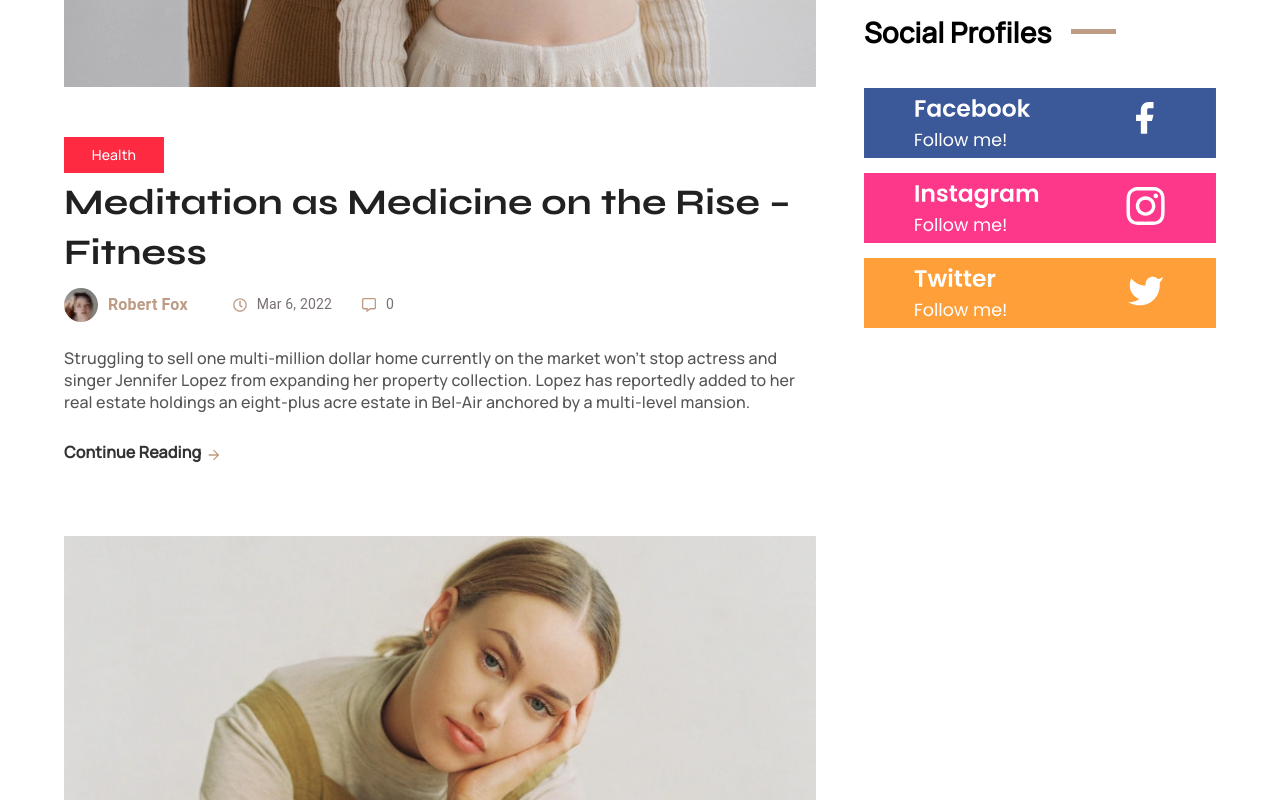
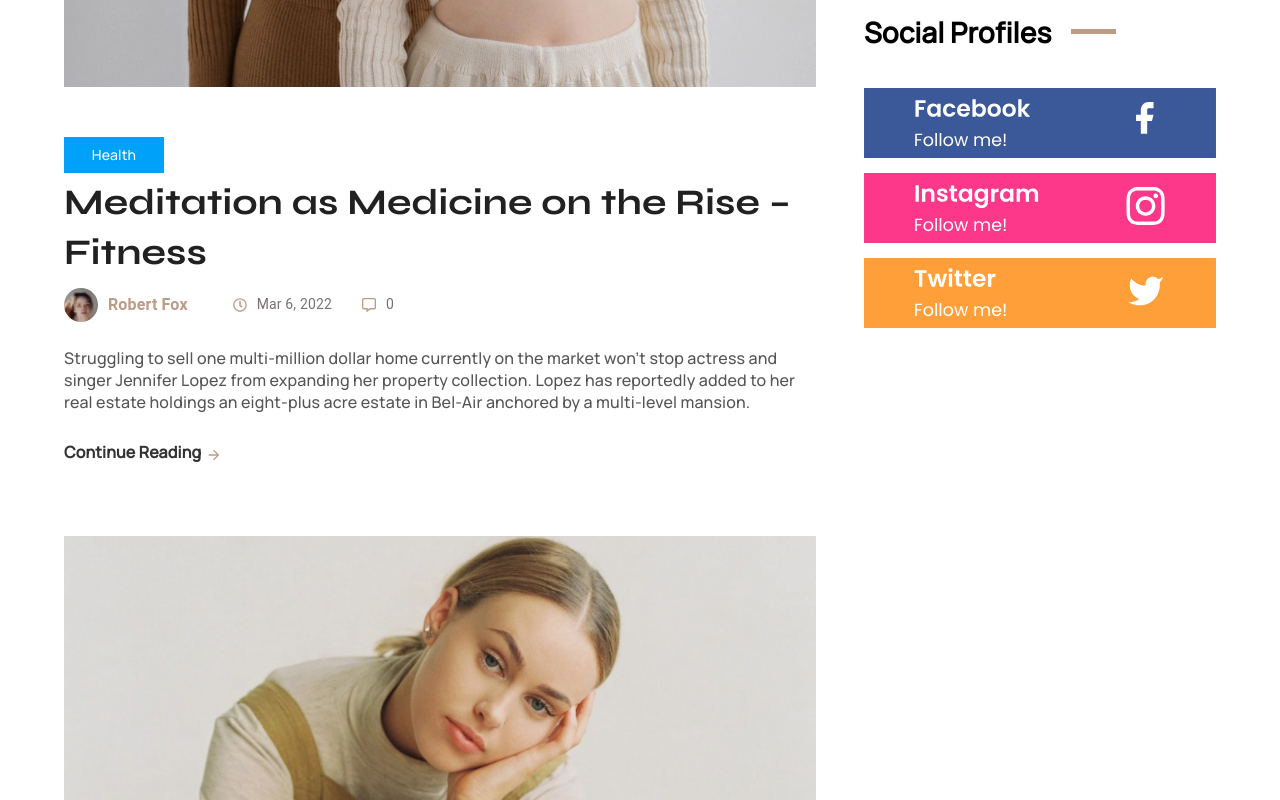
Before and after one commit to AnatoliiZh/react-project-control, a React (Create React App) app: page /health in a window 1280 px wide. Shown: the part 880-1680 px from the top of the page. Built offline with nearby package versions, Linux system fonts and the light colour scheme.

Commit message:
add LabelCategory

```diff
--- a/src/components/ArticlesInOneCategory/ArticlesInOneCategoryItem.tsx
+++ b/src/components/ArticlesInOneCategory/ArticlesInOneCategoryItem.tsx
@@ -5,6 +5,7 @@ import './ArticlesInOneCategory.scss'
 import DateComments from 'components/DateComments/DateComments'
 import Author from 'components/Author/Author'
 import ArrowForwardIcon from '@mui/icons-material/ArrowForward'
+import LabelCategory from 'components/LabelCategory/LabelCategory'
 
 type Props = {
     title: string
@@ -29,10 +30,12 @@ const ArticlesInOneCategoryItem = ({
                 <img src={image} alt="" />
             </div>
 
-            <div className="category-category">
-                {/* Fashion */}
+            {/* <div className="category-category">
                 <LinkItem to={`/${category}`}>{category}</LinkItem>
-            </div>
+            </div> */}
+
+            <LabelCategory category={category}/>
+
             <div className="category-title">{title}</div>
             <div className="under-title-category">
                 <Author author="Robert Fox" image="/images/author1.jpeg" />
--- /dev/null
+++ b/src/components/LabelCategory/LabelCategory.scss
@@ -0,0 +1,53 @@
+.label-category{
+    a {
+        text-decoration: none;
+        color: white;
+        font-size: 14px;
+        line-height: 21px;
+        font-weight: 500;
+        font-family: Manrope;
+    }
+}
+
+.label-category-health {
+    width: 100px;
+    padding: 6px 22px;
+    margin-bottom: 5px;
+    margin-top: 50px;
+    text-align: center;
+    background-color: #00a2f9;
+}
+.label-category-fashion {
+    width: 100px;
+    padding: 6px 22px;
+    margin-bottom: 5px;
+    margin-top: 50px;
+    text-align: center;
+    background-color: #fd2a42;
+}
+.label-category-lifestyle {
+    width: 100px;
+    padding: 6px 22px;
+    margin-bottom: 5px;
+    margin-top: 50px;
+    text-align: center;
+    background-color: #00b875;
+}
+.label-category-travel {
+    width: 100px;
+    padding: 6px 22px;
+    margin-bottom: 5px;
+    margin-top: 50px;
+    text-align: center;
+    background-color: #ffbc00;
+}
+
+
+// .label-category a {
+//     text-decoration: none;
+//     color: white;
+//     font-size: 14px;
+//     line-height: 21px;
+//     font-weight: 500;
+//     font-family: Manrope;
+// }
--- /dev/null
+++ b/src/components/LabelCategory/LabelCategory.tsx
@@ -0,0 +1,34 @@
+import React from 'react'
+// import LinkItem from 'components/LinkItem/LinkItem'
+import './LabelCategory.scss'
+import LinkItem from 'components/LinkItem/LinkItem'
+
+type Props = {
+    category: string
+}
+
+const LabelCategory = (
+    {category}: Props) => {
+  return (
+    <div className="label-category">
+        {category === "Health" &&
+        <div className="label-category-health">
+          <LinkItem  to={`/${category}`}>{category}</LinkItem>
+        </div>}
+        {category === "Fashion" &&
+        <div className="label-category-fashion">
+          <LinkItem  to={`/${category}`}>{category}</LinkItem>
+        </div>}
+        {category === "Lifestyle" &&
+        <div className="label-category-lifestyle">
+          <LinkItem  to={`/${category}`}>{category}</LinkItem>
+        </div>}
+        {category === "Travel" &&
+        <div className="label-category-travel">
+          <LinkItem  to={`/${category}`}>{category}</LinkItem>
+        </div>}
+    </div>
+  )
+}
+
+export default LabelCategory
```
